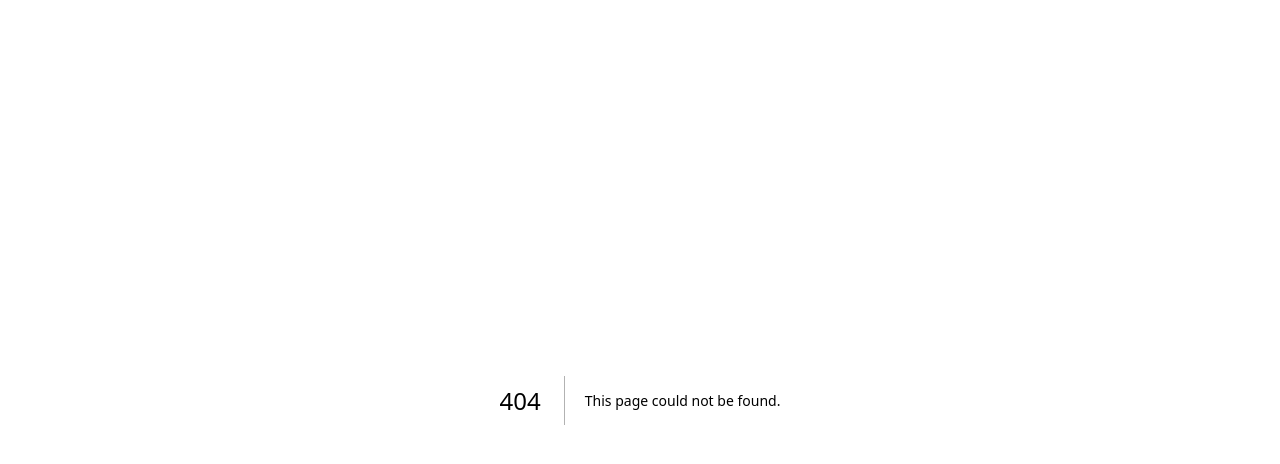
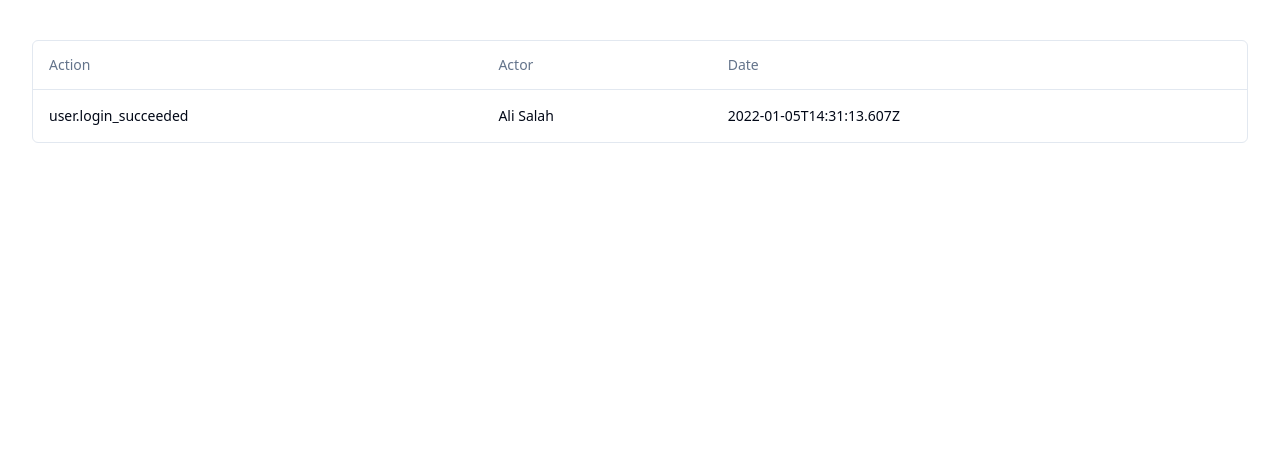
Before and after one commit to Sboonny/logging, a Next.js app: page /events in a window 1280 px wide. Before the commit this address had no page. Shown: the top 464 px of the page. Built offline with nearby package versions, Linux system fonts and the light colour scheme.

Commit message:
create a simple data table prototype

```diff
--- /dev/null
+++ b/src/app/events/columns.tsx
@@ -0,0 +1,47 @@
+"use client";
+
+import type { ColumnDef } from "@tanstack/react-table";
+
+type EventAction = {
+  id: string;
+  object: string;
+  name: string;
+};
+type Metadata = {
+  redirect: string;
+  description: string;
+  x_request_id: string;
+};
+
+// This type is used to define the shape of our data.
+// You can use a Zod schema here if you want.
+export type Event = {
+  id: string;
+  object: string;
+  actor_id: string;
+  actor_name: string;
+  group: string;
+  action: EventAction;
+  target_id: string;
+  target_name: string;
+  location: string;
+  occurred_at: string;
+  metadata: Metadata;
+}
+
+export type Columns = Pick<Event, "action" | "actor_name" | "occurred_at">;
+
+export const columns: ColumnDef<Event>[] = [
+  {
+    accessorFn: (row) => row.action.name,
+    header: "Action",
+  },
+  {
+    accessorKey: "actor_name",
+    header: "Actor",
+  },
+  {
+    accessorKey: "occurred_at",
+    header: "Date",
+  },
+];
--- /dev/null
+++ b/src/app/events/data-table.tsx
@@ -0,0 +1,80 @@
+"use client"
+
+import {
+  type ColumnDef,
+  flexRender,
+  getCoreRowModel,
+  useReactTable,
+} from "@tanstack/react-table"
+
+import {
+  Table,
+  TableBody,
+  TableCell,
+  TableHead,
+  TableHeader,
+  TableRow,
+} from "~/components/ui/table"
+
+interface DataTableProps<TData, TValue> {
+  columns: ColumnDef<TData, TValue>[]
+  data: TData[]
+}
+
+export function DataTable<TData, TValue>({
+  columns,
+  data,
+}: DataTableProps<TData, TValue>) {
+  const table = useReactTable({
+    data,
+    columns,
+    getCoreRowModel: getCoreRowModel(),
+  })
+
+  return (
+    <div className="rounded-md border">
+      <Table>
+        <TableHeader>
+          {table.getHeaderGroups().map((headerGroup) => (
+            <TableRow key={headerGroup.id}>
+              {headerGroup.headers.map((header) => {
+                return (
+                  <TableHead key={header.id}>
+                    {header.isPlaceholder
+                      ? null
+                      : flexRender(
+                          header.column.columnDef.header,
+                          header.getContext()
+                        )}
+                  </TableHead>
+                )
+              })}
+            </TableRow>
+          ))}
+        </TableHeader>
+        <TableBody>
+          {table.getRowModel().rows?.length ? (
+            table.getRowModel().rows.map((row) => (
+              <TableRow
+                key={row.id}
+                data-state={row.getIsSelected() && "selected"}
+              >
+                {row.getVisibleCells().map((cell) => (
+                  <TableCell key={cell.id}>
+                    {flexRender(cell.column.columnDef.cell, cell.getContext())}
+                  </TableCell>
+                ))}
+              </TableRow>
+            ))
+          ) : (
+            <TableRow>
+              <TableCell colSpan={columns.length} className="h-24 text-center">
+                No results.
+              </TableCell>
+            </TableRow>
+          )}
+        </TableBody>
+      </Table>
+    </div>
+  )
+}
--- /dev/null
+++ b/src/app/events/page.tsx
@@ -0,0 +1,38 @@
+import { type Event, columns } from "./columns";
+import { DataTable } from "./data-table";
+
+async function getData(): Promise<Event[]> {
+  return [
+    {
+      id: "evt_15B56WILKW5K",
+      object: "event",
+      actor_id: "user_3VG74289PUA2",
+      actor_name: "Ali Salah",
+      group: "instatus.com",
+      action: {
+        id: "evt_action_PGTD81NCAOQ2",
+        object: "event_action",
+        name: "user.login_succeeded",
+      },
+      target_id: "user_DOKVD1U3L030",
+      target_name: "ali@instatus.com",
+      location: "105.40.62.95",
+      occurred_at: "2022-01-05T14:31:13.607Z",
+      metadata: {
+        redirect: "/setup",
+        description: "User login succeeded.",
+        x_request_id: "req_W1Y13QOHMI5H",
+      },
+    },
+  ];
+}
+
+export default async function DemoPage() {
+  const data = await getData();
+  console.log(data);
+  return (
+    <div className="container mx-auto py-10">
+      <DataTable columns={columns} data={data} />
+    </div>
+  );
+}
```
